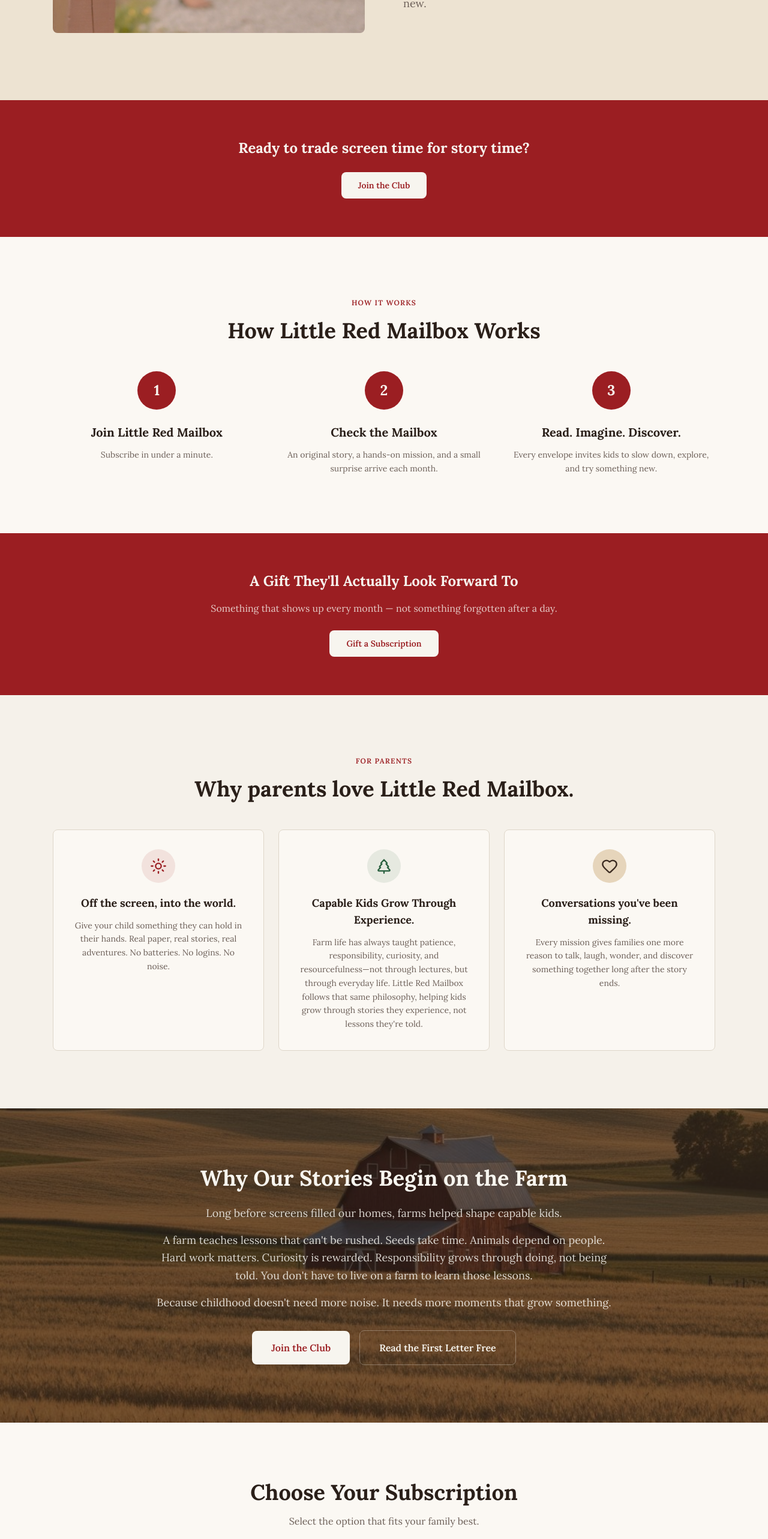
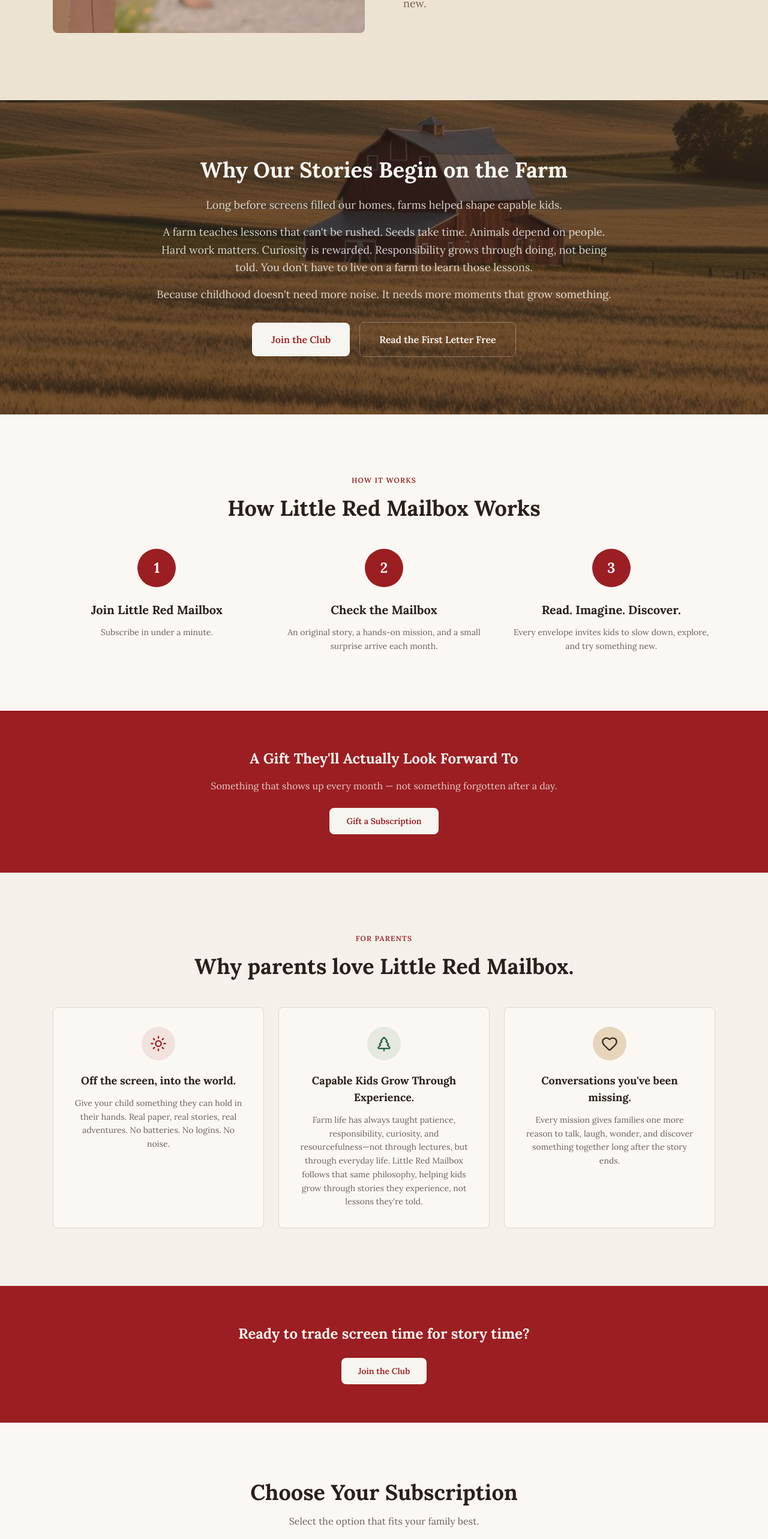
Before and after one commit to clintmcreative/LRM-site, a Next.js app: page / in a window 1280 px wide. Shown: the part 2625-5191 px from the top of the page at 60% size. Built offline with nearby package versions, Linux system fonts and the light colour scheme.

Commit message:
feat: replace CTASection with FinalCTASection and reintroduce original CTA
Updated homepage CTA to emphasize screen time trade-off

Co-authored-by: clintmcreative <265695401+clintmcreative@users.noreply.github.com>

```diff
--- a/app/page.tsx
+++ b/app/page.tsx
@@ -28,10 +28,7 @@ export default function HomePage() {
 
         <TransformationSection />
 
-        <CTASection
-          variant="primary"
-          heading="Ready to trade screen time for story time?"
-        />
+        <FinalCTASection />
 
         <HowItWorksSection />
 
@@ -44,7 +41,10 @@ export default function HomePage() {
 
         <BenefitsSection />
 
-        <FinalCTASection />
+        <CTASection
+          variant="primary"
+          heading="Ready to trade screen time for story time?"
+        />
 
         <PlanSelectionSection />
       </main>
```
